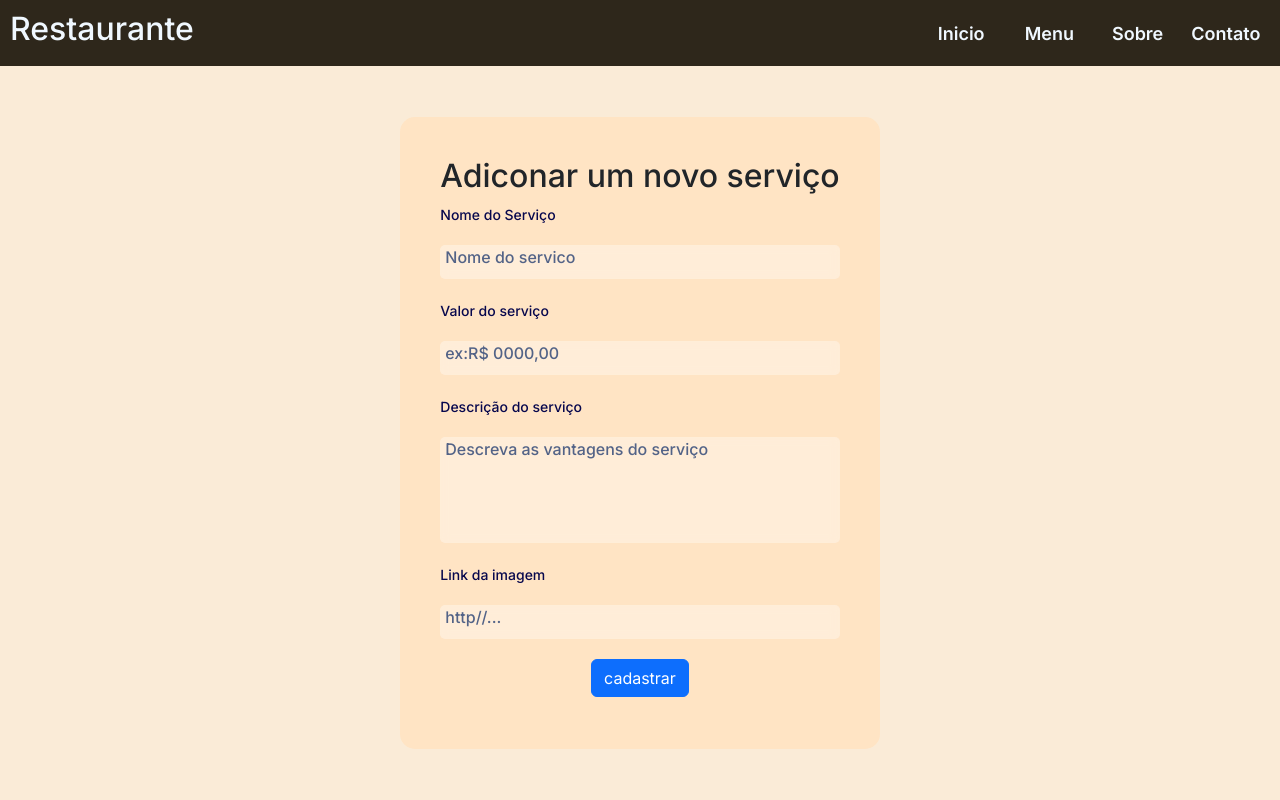
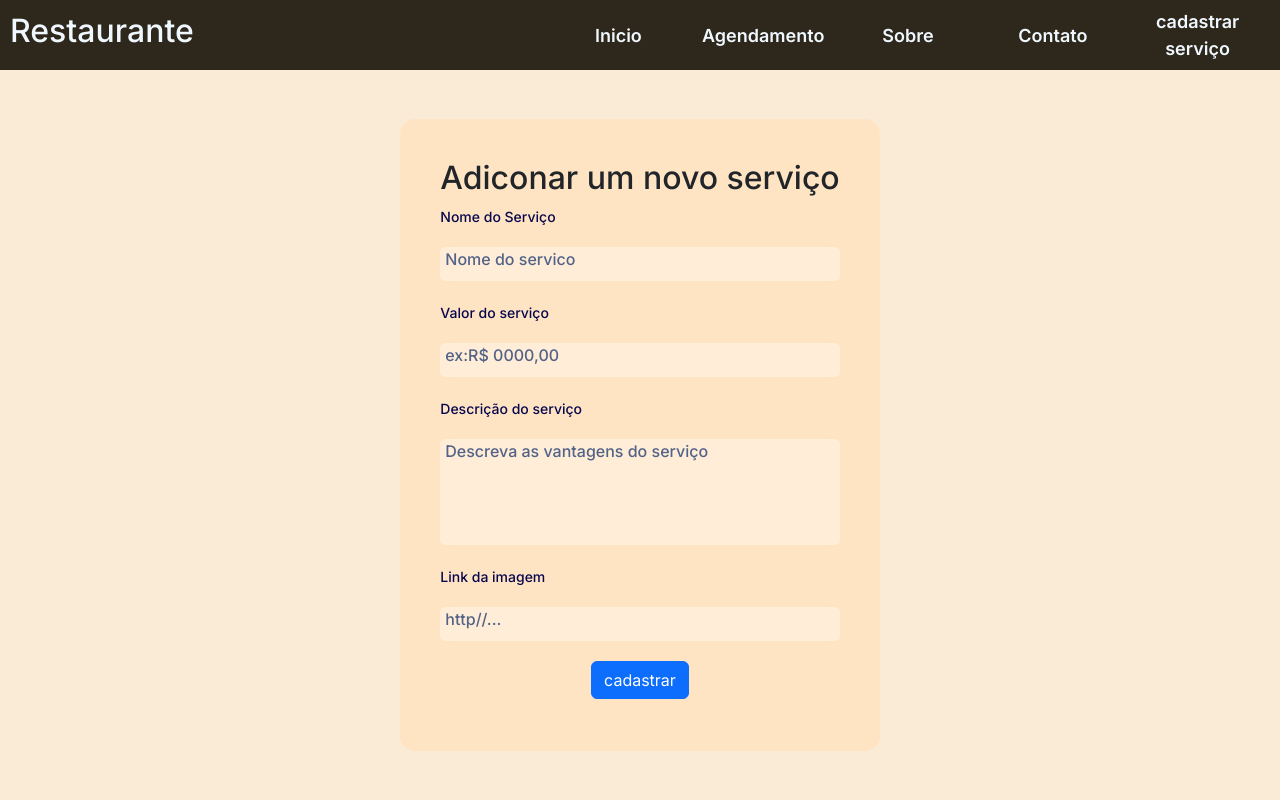
Before and after one commit to WandsonB/senac-web-php, a PHP site: the page made by projetoFinal/pages/servicos/addServiços.html in a window 1280 px wide. Run offline with PHP 8.4, Linux system fonts and the light colour scheme.

Commit message:
0.0.14 add system data

```diff
--- a/projetoFinal/assets/style/padroes.css
+++ b/projetoFinal/assets/style/padroes.css
@@ -1,3 +1,9 @@
+*{
+    margin: 0;
+    padding: 0;
+    box-sizing: border-box;
+}
+
 header{
     width: 100%;
     height: 70px;
@@ -14,11 +20,9 @@
 }
 
 nav{
-    width: 50%;
+    width: 60%;
     height: 100%;
     display: flex;
-    max-width: 385px;
-    min-width: 280px;
 }
 
 nav ul {
@@ -42,10 +46,12 @@
 }
 
 nav ul li a{
+    margin: 0px 10px;
     color: aliceblue;
     font-size: large;
     text-decoration: none;
     font-weight: 600;
+    cursor: pointer;
     transition: ease-in-out 0.2s;
 }
 
--- a/projetoFinal/pages/adm/exibir_clientes.php
+++ b/projetoFinal/pages/adm/exibir_clientes.php
@@ -1,5 +1,5 @@
 <?php
-    require_once "../php/conexao/connect.php";
+    require_once "../../php/conexao/connect.php";
 
     if(isset($_GET['id'])) { //verifica se o campo id nao esta vazio usando o metodo GET
         $id = $_GET['id'];
--- a/projetoFinal/pages/servicos/addServiços.html
+++ b/projetoFinal/pages/servicos/addServiços.html
@@ -21,10 +21,11 @@
 
         <nav>
             <ul>
-                <li class="scale-up-center"><a href="./index.html">Inicio</a></li>
-                <li class="scale-up-center"><a href="#">Menu</a></li>
-                <li class="scale-up-center"><a href="#">Sobre</a></li>
-                <li class="scale-up-center"><a href="#">Contato</a></li>
+                <li><a href="#">Inicio</a></li>
+                <li><a href="#">Agendamento</a></li>
+                <li><a href="#">Sobre</a></li>
+                <li><a href="./contact.html">Contato</a></li>
+                <li class="scale-up-center"><a href="./pages/servicos/addServiços.html">cadastrar serviço</a></li>
             </ul>
         </nav>
     </header>
```
Also changed, not shown: projetoFinal/assets/style/style.css (+3 -13 lines), projetoFinal/index.php (renamed from projetoFinal/index.html, +32 -10 lines).
